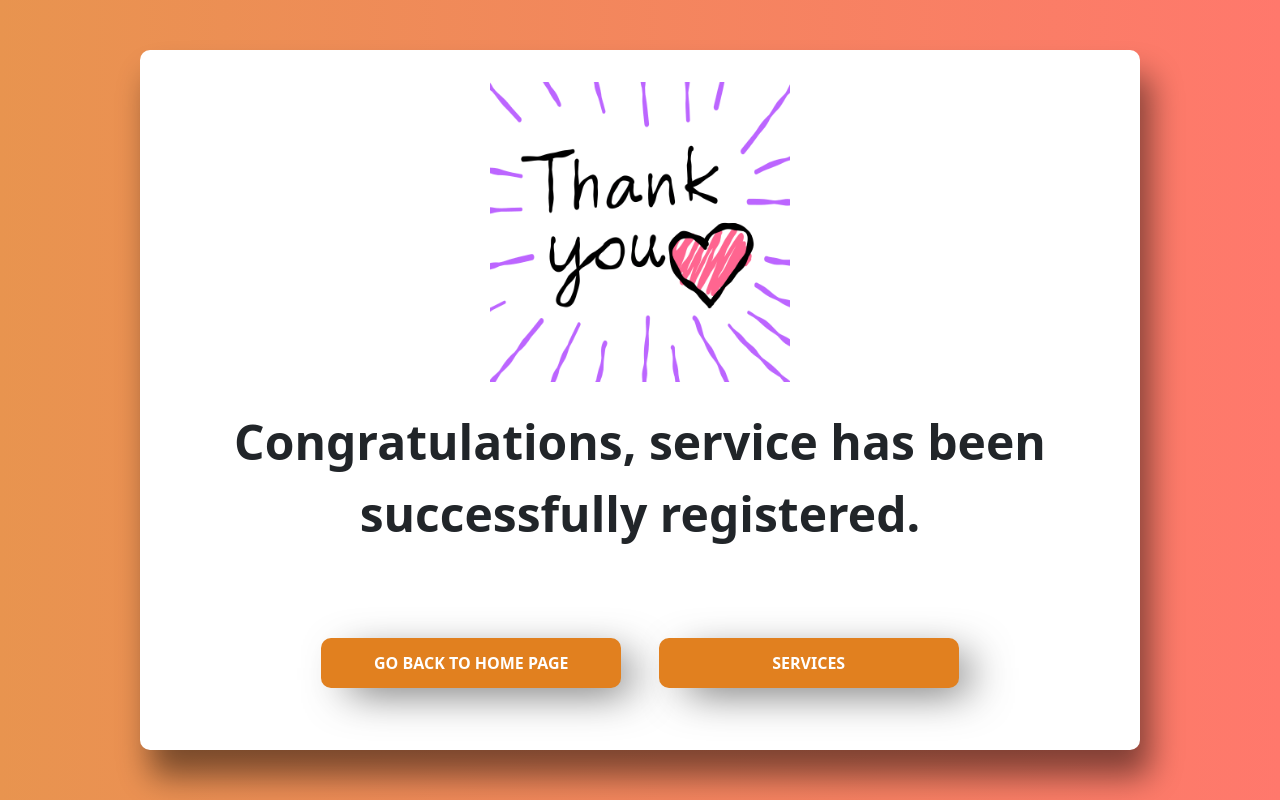
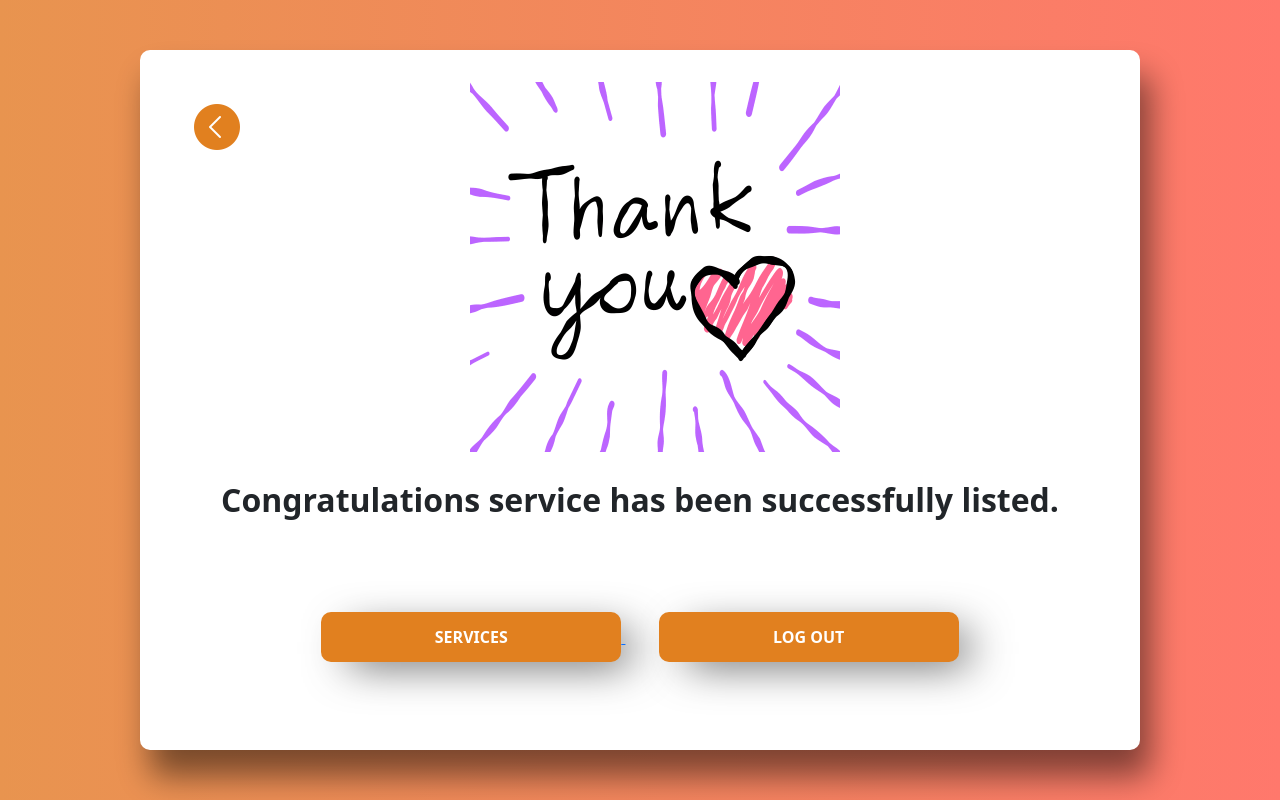
Before and after one commit to mirazxmondal/Sharadiya, a PHP site: page /Assets/PHP/service-registration-successful.html in a window 1280 px wide. Run offline with PHP 8.4, Linux system fonts and the light colour scheme; some web fonts are replaced.

Commit message:
Back and logout button added on success page

```diff
--- a/Assets/PHP/service-registration-successful.html
+++ b/Assets/PHP/service-registration-successful.html
@@ -27,26 +27,32 @@
     <div class="center">
       <div class="main-container">
         <div class="image-successful">
+          <a href="../PHP/welcome.php">
+            <img
+              src="../images/button-back.png"
+              alt="button-back"
+              id="button-back"
+            />
+          </a>
           <img
             src="../images/thankyou.gif"
             alt="Thank you for registering!"
-            height="300px"
-            width="300px"
+            id="thankyou-gif"
           />
         </div>
         <br />
 
         <div class="message">
           <p class="pmessage">
-            Congratulations, service has been successfully registered.
+            Congratulations service has been successfully listed.
           </p>
           <br /><br /><br />
-          <a href="../.././index.html"
-            ><button class="backtohome">GO BACK TO HOME PAGE</button></a
-          >
+          <a href="../PHP/main-services.php"
+            ><button class="backtohome">SERVICES</button>
+          </a>
           &nbsp;&nbsp;&nbsp;&nbsp;&nbsp;&nbsp;&nbsp;
-          <a href="../PHP/main-services.php"
-            ><button class="backtohome">SERVICES</button></a
+          <a href="../PHP/logout.php"
+            ><button class="backtohome">LOG OUT</button></a
           >
         </div>
       </div>
--- a/Assets/styles/register.css
+++ b/Assets/styles/register.css
@@ -1,41 +1,41 @@
 /* Importing fonts */
 @import url('https://fonts.googleapis.com/css2?family=Josefin+Sans&family=Signika+Negative:wght@700&family=Ubuntu:wght@700&display=swap');
 
-:root{
+:root {
     --primary-font: 'Signika Negative', sans-serif;
     --secondary-font: 'Josefin Sans', sans-serif;
     --primary-color: background: rgb(232,148,79);
                      background: linear-gradient(90deg, rgba(232,148,79,1) 0%, rgba(255,120,108,1) 100%, rgba(0,212,255,1) 100%);
 }
 
-*, body, html{
+*, body, html {
     margin: 0;
     padding: 0;
     box-sizing: border-box;
     background-color: var(--primary-color) !important;
 }
 
-label{
+label {
     background-color: white !important;
     display: inline-block;
     width: 200px;
     font-weight: bold;
 }
 
-input{
+input {
     background-color: white !important;
     padding: 5px 10px;
     border-radius: 7px;
 }
 
-input[type=submit], input[type=reset]{
+input[type=submit], input[type=reset] {
     background-color: #e1801f !important;
     width: 100px;
     border: none;
     color: white;
 }
 
-.main-container{
+.main-container {
     margin-top: 50px;
     border-radius: 10px;
     box-shadow: 10px 26px 32px 0px rgba(0,0,0,0.49);
@@ -46,38 +46,38 @@ input[type=submit], input[type=reset]{
     width: 1000px;
 }
 
-.text-container, .images-container{
+.text-container, .images-container {
     background-color: white !important;
     display: inline-block;
     padding: 1rem 1rem;
     vertical-align: middle;
 }
 
-.center{
+.center {
     display: flex;
     justify-content: center;
     align-items: center;
 }
 
 
-p{
+p {
     background-color: white !important;
-    font-size: 3rem;
+    font-size: 2rem;
     font-weight: bold;
 }
 
-form{
+form {
     background-color: white !important;
 }
 
-.x{
+.x {
     margin-left: 860px;
     position: sticky;
 }
 
 
 /* Registration Successful Message */
-.backtohome{
+.backtohome {
     background-color: #e1801f !important;
     border-radius: 10px;
     width: 300px;
@@ -88,7 +88,7 @@ form{
     box-shadow: 18px 11px 44px -10px rgba(0,0,0,0.72);
 }
 
-.backtohome:hover{
+.backtohome:hover {
     background-color: maroon !important;
     transition: all .7s;
     border-radius: 10px;
@@ -100,13 +100,24 @@ form{
     box-shadow: 18px 11px 44px -10px rgba(0,0,0,0.72);
 }
 
-.center{
+.center {
     display: flex;
     justify-content: center;
     align-items: center;
 }
 
-
-a{
+a {
     position: sticky;
 }
+
+#button-back {
+    position: sticky;
+    cursor: pointer;
+    float: left;
+    padding: 20px;
+  }
+
+  #thankyou-gif {
+    position: sticky;
+    padding-right: 60px;
+  }
--- a/index.html
+++ b/index.html
@@ -118,19 +118,19 @@
       <div class="feature_banner container my-3">
         <h1 class="text-center">Features</h1>
         <div class="feature_text">
-          <h3>Feature1</h3>
+          <h3>Feature One</h3>
           <p>
             Durga Puja is seen as the best instance of the public performance of religion and art, and as a thriving ground for collaborative artists and designers. During the event, the divides of class, religion and ethnicities collapse as crowds of spectators walk around to admire the installations.
           </p>
         </div>
         <div class="feature_text2">
-          <h3>Features2</h3>
+          <h3>Features Two</h3>
           <p>
             Sharadiya is your online destination to visit the collection of most popular Durga Pujas. It is a platform on internet where we display the Location, Information, Photos & Videos of various Durga Pujas. It will guide people who want directions to go Pandal Hopping around the city of Kolkata, looking for the best Puja’s in town. Durga Puja is the biggest and the grandest festival celebrated.
           </p>
         </div>
         <div class="feature_text3">
-          <h3>Features3</h3>
+          <h3>Features Three</h3>
           <p>
             Durga Puja  is around the corner and preparations for the festival are in full swing in the country's Kolkata city,If you visit Kolkata to see the celebration of Durga Puja, you will be able to find the exact reason why it is called the City of Joy.
           </p>
```
Also changed, not shown: Assets/PHP/admin-confirmation.html (+15 -4 lines), Assets/styles/welcome-php.css (+14 -0 lines), Assets/images/button-back.png (added).
